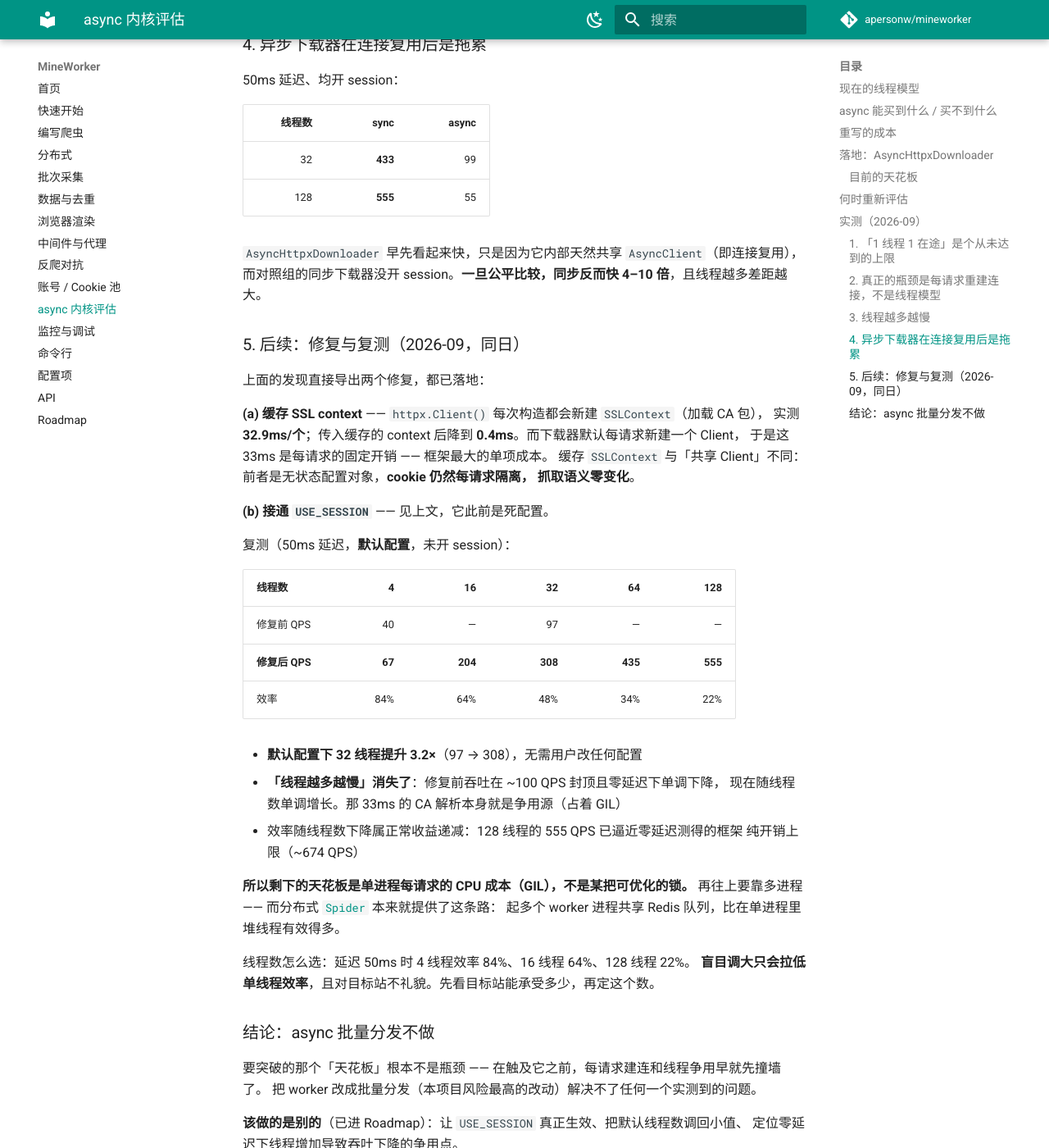
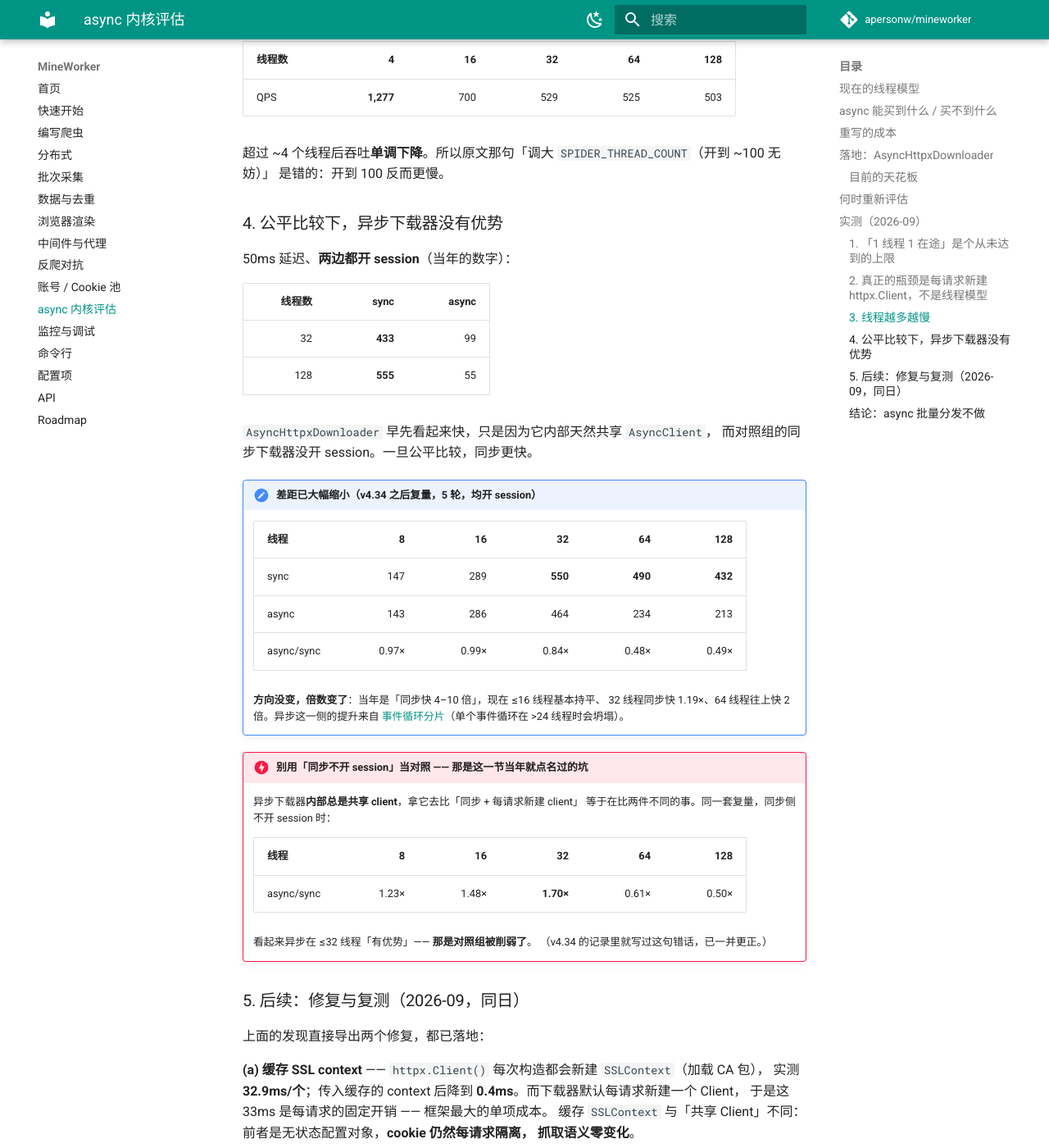
Before and after one commit to apersonw/mineworker, an MkDocs documentation site: the page built from docs/async-kernel.md, in a window 1280 px wide and 1400 px high, scrolled down 3478 px. Shown: the whole window at 82% size. Built offline with MkDocs 1.6.1 and Material for MkDocs 9.7.7, drawn with Linux system fonts in a browser that asks for light colours; comment, search, counter and statistics services are not loaded; some of the changed text lies outside the part shown.

Commit message:
docs(async): 更正 async-kernel §2 归因与 §4 倍数 —— 含我自己 v4.34 说反的一句
docs/async-kernel.md 是面向用户的评估记录，§3 被 §5 更正过，另外两处没有。

§2 —— 同一个错误归因，这个项目犯了两次。小标题写着「真正的瓶颈是每请求
**重建连接**」，而 §5(a) 自己就说真凶是 SSLContext 构造（32.9ms/个）。
第二次是 v4.40：给「按代理缓存 client」量收益时又写成「连接复用」，
而换一个真会保活的代理重量，数字几乎一样。
**「省掉了每请求新建 Client」和「复用了连接」是两件事** —— 标题已改，
两次都记进文档。

§4 —— 方向没错，倍数过时，**而我自己在 v4.34 说反了**。
§4 原文明确点名过一种不公平比法：异步下载器内部总是共享 client，
拿它比「同步 + 每请求新建 client」是在比两件事。用当前代码复量（5 轮）：

    线程                        8      16      32      64     128
    两边都开 session（公平）  0.97×   0.99×   0.84×   0.48×   0.49×
    同步侧不开（不公平）      1.23×   1.48×   1.70×   0.61×   0.50×

方向没变（公平比较下同步始终不慢），倍数从「4-10 倍」缩到「≤16 持平、
32 快 1.19×、64+ 快 2 倍」—— 异步这侧的提升来自 v4.34 的事件循环分片。

**而我在 v4.34 写的「即便分片之后，DOWNLOADER_ASYNC 的优势也只在中等线程数
（≤32）成立」是错的**：那句出自上面第二张表，正是 §4 当年点名过的坑。
那句话已随 0.18.0 发出去，现在在 docs/settings.md 与 CHANGELOG 里更正，
原句划线保留。

这一格没有找到新 bug，做的是把一份用户会照着做决定的文档修回到与代码一致：
§4 原样留着会让人以为异步慢 10 倍（实际多数档位持平到 2 倍），
而我那句错话会让人以为 ≤32 线程该开异步（实际会慢 16%）。

四条检查：ruff check 通过、ruff format --check 173 files already formatted、
mypy 通过、683 passed（CI 的 -m "not network" 口径）。

Co-Authored-By: Claude Opus 5 <noreply@anthropic.com>

```diff
--- a/docs/async-kernel.md
+++ b/docs/async-kernel.md
@@ -97,10 +97,22 @@ QPS 用服务端计时，并发取**时间加权平均**而非峰值。
 峰值并发确实能摸到线程数，但**时间加权平均只有它的 15%–58%**。
 线程大部分时间并不在等网络。
 
-### 2. 真正的瓶颈是每请求重建连接，不是线程模型
+### 2. 真正的瓶颈是每请求新建 `httpx.Client`，不是线程模型
 
-同样 32 线程，开启连接复用后吞吐 **97 → 368 QPS（3.8 倍）**。
-而默认情况下连接**不复用**：`Request.use_session` 默认 `None`。
+同样 32 线程，开启 `use_session` 后吞吐 **97 → 368 QPS（3.8 倍）**。
+而默认情况下每个请求都新建一个 Client：`Request.use_session` 默认 `None`。
+
+!!! warning "这一节原来的标题是「每请求重建连接」，那个归因是错的"
+    这个项目在同一个归因上错过两次：
+
+    1. §5(a) 查明 3.8× 的真凶是 **`SSLContext` 构造**（32.9ms/个），
+       不是重新建立 TCP 连接；
+    2. 后来给「按代理缓存 client」量收益时又写成「连接复用」——
+       同一套 A/B 换一个**真会保活**的代理重量，数字几乎一样
+       （详见 `settings.md` 的「这个收益不是连接复用」）。
+
+    共同的教训：**「省掉了每请求新建 Client」和「复用了连接」是两件事**，
+    前者才是这里省下的东西。
 
 !!! danger "`setting.USE_SESSION` 是个死配置"
     它在 `setting.py` 里有定义、在文档里写着「复用 httpx 连接」，
@@ -118,17 +130,39 @@ QPS 用服务端计时，并发取**时间加权平均**而非峰值。
 超过 ~4 个线程后吞吐**单调下降**。所以原文那句「调大 `SPIDER_THREAD_COUNT`（开到 ~100 无妨）」
 是错的：开到 100 反而更慢。
 
-### 4. 异步下载器在连接复用后是拖累
+### 4. 公平比较下，异步下载器没有优势
 
-50ms 延迟、均开 session：
+50ms 延迟、**两边都开 session**（当年的数字）：
 
 | 线程数 | sync | async |
 |---:|---:|---:|
 | 32 | **433** | 99 |
 | 128 | **555** | 55 |
 
-`AsyncHttpxDownloader` 早先看起来快，只是因为它内部天然共享 `AsyncClient`（即连接复用），
-而对照组的同步下载器没开 session。**一旦公平比较，同步反而快 4–10 倍**，且线程越多差距越大。
+`AsyncHttpxDownloader` 早先看起来快，只是因为它内部天然共享 `AsyncClient`，
+而对照组的同步下载器没开 session。一旦公平比较，同步更快。
+
+!!! note "差距已大幅缩小（v4.34 之后复量，5 轮，均开 session）"
+    | 线程 | 8 | 16 | 32 | 64 | 128 |
+    |---|---:|---:|---:|---:|---:|
+    | sync | 147 | 289 | **550** | **490** | **432** |
+    | async | 143 | 286 | 464 | 234 | 213 |
+    | async/sync | 0.97× | 0.99× | 0.84× | 0.48× | 0.49× |
+
+    **方向没变，倍数变了**：当年是「同步快 4–10 倍」，现在 ≤16 线程基本持平、
+    32 线程同步快 1.19×、64 线程往上快 2 倍。异步这一侧的提升来自
+    [事件循环分片](../docs/settings.md)（单个事件循环在 >24 线程时会坍塌）。
+
+!!! danger "别用「同步不开 session」当对照 —— 那是这一节当年就点名过的坑"
+    异步下载器**内部总是共享 client**，拿它去比「同步 + 每请求新建 client」
+    等于在比两件不同的事。同一套复量，同步侧不开 session 时：
+
+    | 线程 | 8 | 16 | 32 | 64 | 128 |
+    |---|---:|---:|---:|---:|---:|
+    | async/sync | 1.23× | 1.48× | **1.70×** | 0.61× | 0.50× |
+
+    看起来异步在 ≤32 线程「有优势」—— **那是对照组被削弱了**。
+    （v4.34 的记录里就写过这句错话，已一并更正。）
 
 ### 5. 后续：修复与复测（2026-09，同日）
 
--- a/docs/roadmap.md
+++ b/docs/roadmap.md
@@ -1760,6 +1760,46 @@ v4.40/v4.41 暴露的形状是「用一个不保活的代理量出来的数字
 两个默认值都没动。改的是它们的**依据和措辞**：一个从「碰巧对」升级为「验证过」，
 一个从「精确拐点」降级为「合理选择」。
 
+## v4.43 —— 文档警告过的坑，我照着踩了一遍
+
+`docs/async-kernel.md` 是面向用户的评估记录，结构是「§1-4 发现 + §5 修复与复测」。
+§3 被 §5 明确更正过，但另外两处没有。
+
+### §2：同一个错误归因，这个项目犯了两次
+
+小标题写着「真正的瓶颈是每请求**重建连接**」，而 §5(a) 自己就说真凶是
+`SSLContext` 构造（32.9ms/个）。第二次是 v4.40：给「按代理缓存 client」量收益时
+又写成「连接复用」，而换一个真会保活的代理重量，数字几乎一样。
+
+**「省掉了每请求新建 Client」和「复用了连接」是两件事** —— 标题已改，
+并在文档里把两次都记下来。
+
+### §4：结论方向没错，倍数过时，而我自己在 v4.34 说反了
+
+§4 的原文是「一旦公平比较，同步反而快 4-10 倍」，并**明确点名**了不公平的比法：
+异步下载器内部总是共享 client，拿它去比「同步 + 每请求新建 client」是在比两件事。
+
+用当前代码复量（5 轮、打印离散度）：
+
+| 线程 | 8 | 16 | 32 | 64 | 128 |
+|---|---:|---:|---:|---:|---:|
+| **两边都开 session（公平）** | 0.97× | 0.99× | 0.84× | 0.48× | 0.49× |
+| **同步侧不开 session（不公平）** | 1.23× | 1.48× | **1.70×** | 0.61× | 0.50× |
+
+方向没变（公平比较下同步始终不慢），但倍数从「4-10 倍」缩到「≤16 持平、
+32 快 1.19×、64+ 快 2 倍」—— 异步这一侧的提升来自 v4.34 的事件循环分片。
+
+**而我在 v4.34 写下的「即便分片之后，`DOWNLOADER_ASYNC` 的优势也只在
+中等线程数（≤32）成立」是错的**：那句话出自上面第二张表，
+正是 §4 当年点名过的那个坑。已在 `docs/settings.md` 与 CHANGELOG 里更正，
+原句划线保留。
+
+### 这一格的意义
+
+不是找到了新 bug，是**把一份用户会照着做决定的文档修回到与代码一致**。
+§4 原样留着的话，用户会以为异步比同步慢 10 倍（实际上大多数档位是持平到 2 倍）；
+而我自己那句错话会让人以为 ≤32 线程该开异步（实际上开了会慢 16%）。
+
 ## 设计约束
 
 - 与 feapder **API 心智兼容**，不追求代码级兼容
```
Also changed, not shown: CHANGELOG.md (+4 -2 lines), docs/settings.md (+15 -1 lines).
